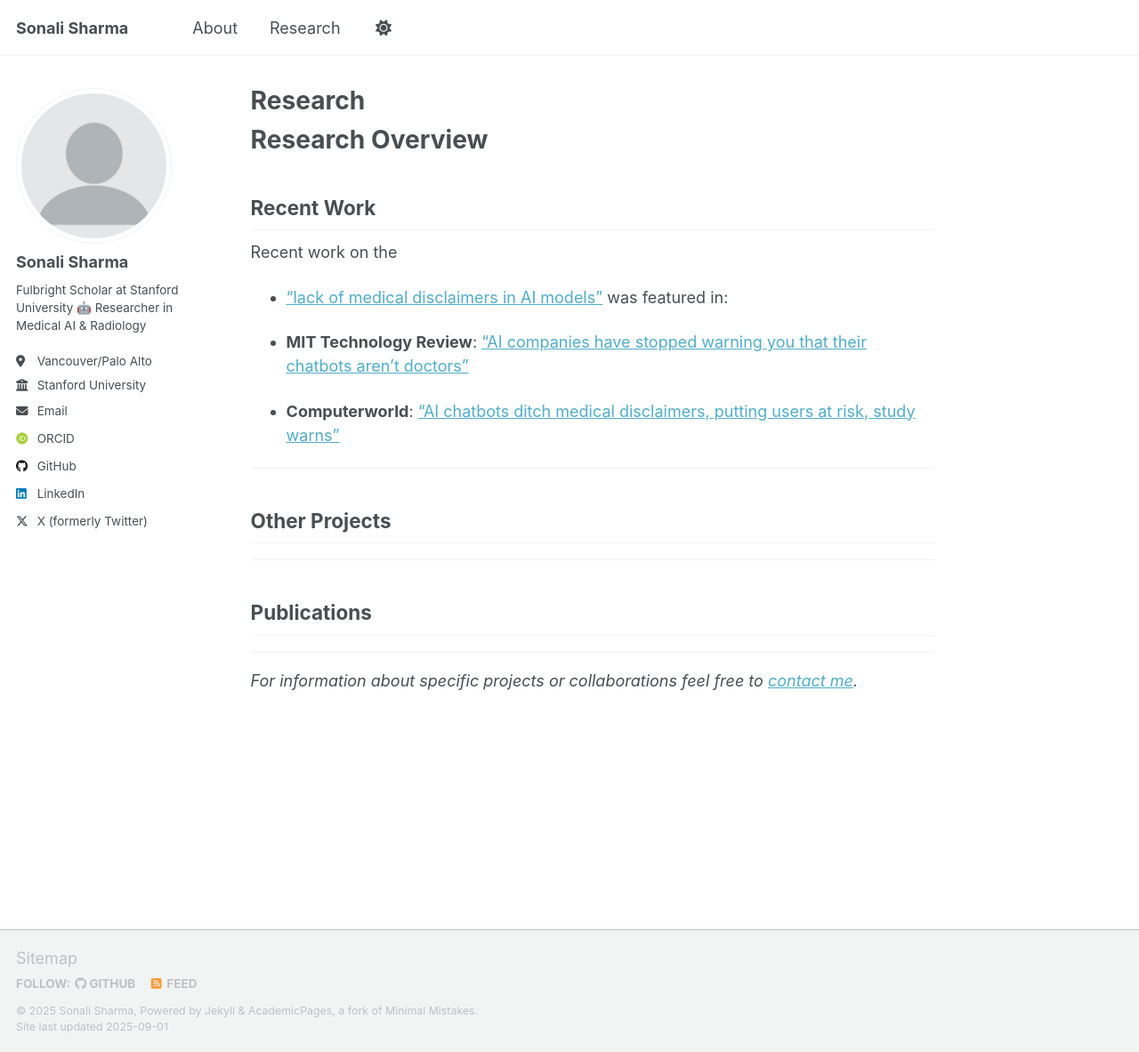
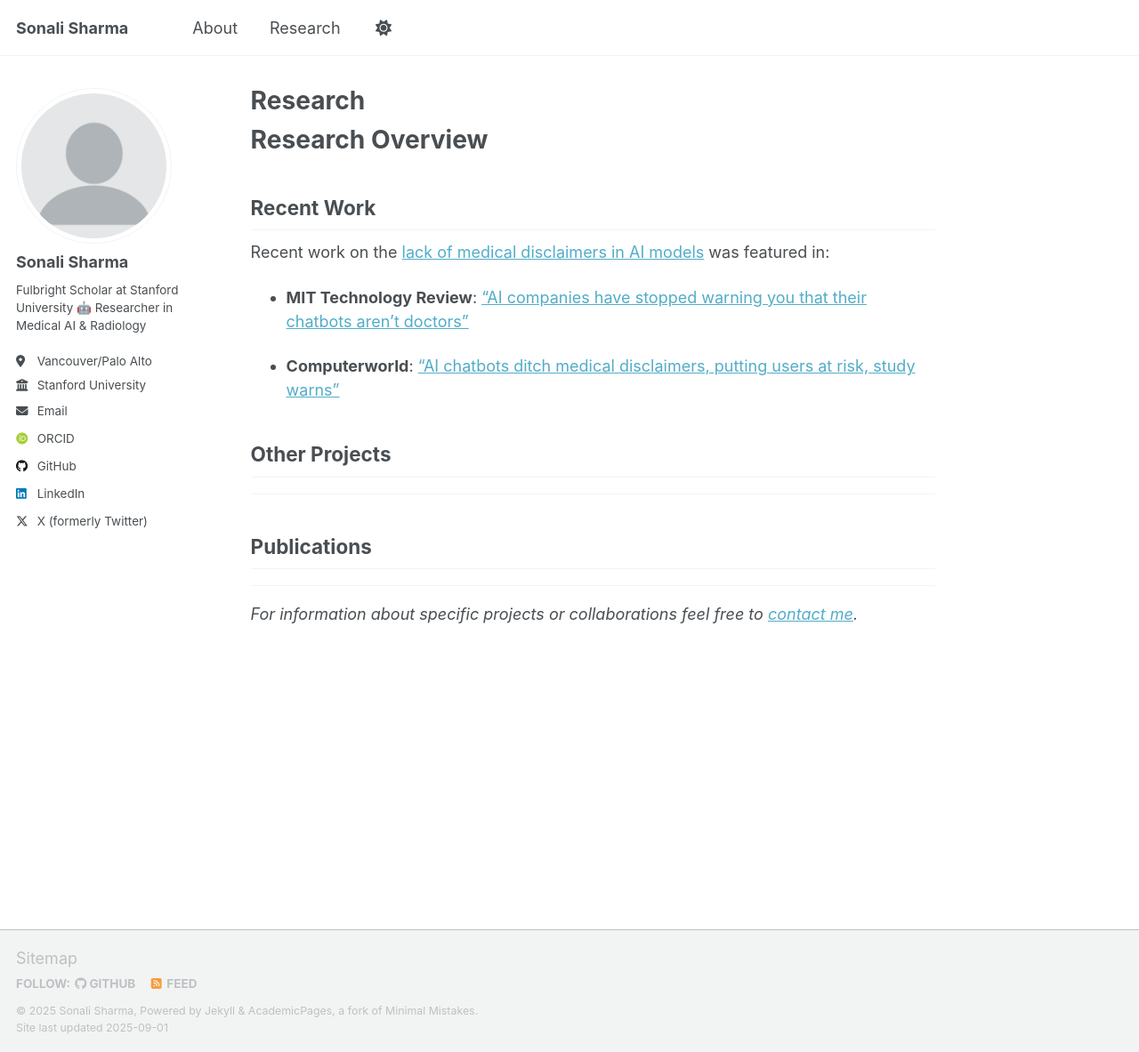
Before and after one commit to sonalisharma-3/sonalisharma-3.github.io, a Jekyll site: the page built from _pages/research.md, in a window 1280 px wide and 1183 px high. Shown: the whole window at 89% size. Built offline with Jekyll 4.4.1, drawn with Linux system fonts in a browser that asks for light colours; some web fonts are replaced; a script that is not in the unit is left out.

Commit message:
Update website

```diff
--- a/_pages/research.md
+++ b/_pages/research.md
@@ -7,17 +7,14 @@ classes: wide
 ---
 
 # Research Overview
-
 ## Recent Work
 
-Recent work on the
-- ["lack of medical disclaimers in AI models"]( https://arxiv.org/abs/2507.08030) was featured in:
+Recent work on the [lack of medical disclaimers in AI models](https://arxiv.org/abs/2507.08030) was featured in:
 
 - **MIT Technology Review**: ["AI companies have stopped warning you that their chatbots aren't doctors"](https://www.technologyreview.com/2025/07/21/1120522/ai-companies-have-stopped-warning-you-that-their-chatbots-arent-doctors/)
 
 - **Computerworld**: ["AI chatbots ditch medical disclaimers, putting users at risk, study warns"](https://www.computerworld.com/article/4026778/ai-chatbots-ditch-medical-disclaimers-putting-users-at-risk-study-warns.html)
 
----
 ## Other Projects
 
 ---
```
